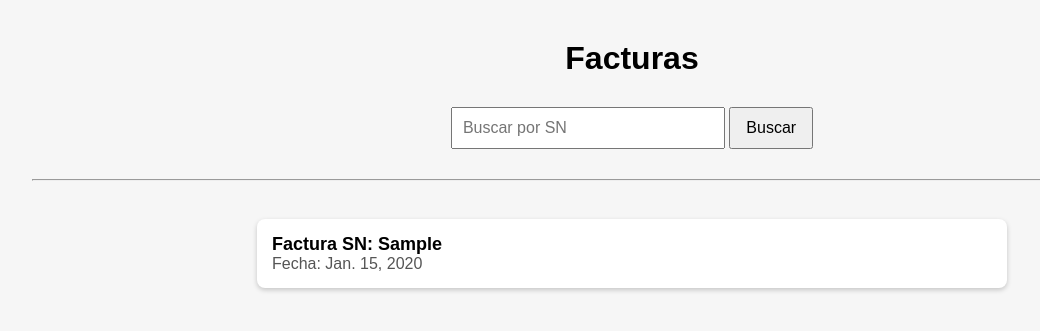
After one commit to LuisAlberto2002/Proyecto-Final-Servidores, a Django app: page /facturas/ in a window 1280 px wide. The commit adds this page. Shown: the top 331 px of the page, without its empty margins (8-1048 px from the left). Run offline with Django 5.2, Linux system fonts and the light colour scheme; tables that the repository leaves empty hold one stand-in row (values such as "Sample post").

Commit message:
storys de las facturas completados

```diff
--- a/Atlas_app/models.py
+++ b/Atlas_app/models.py
@@ -40,8 +40,9 @@ class Service_orders(models.Model):
 
 
 class Factures(models.Model):
+    sn = models.CharField(max_length=9,default='0000-0000')
     service_order= models.ForeignKey(Service_orders,on_delete=models.CASCADE)
-    monto = models.FloatField(default=0.0)
+    #monto = models.FloatField(default=0.0)
     fecha = models.DateField(auto_now_add=True)
     def __srt__(self):
-        return self.code
+        return self.sn
--- /dev/null
+++ b/Atlas_app/templates/facturas/facturaS.html
@@ -0,0 +1,88 @@
+<!DOCTYPE html>
+<html lang="es">
+<head>
+    <meta charset="UTF-8">
+    <title>Listado de Facturas</title>
+
+    <style>
+        body {
+            font-family: Arial, sans-serif;
+            margin: 40px;
+            background: #f6f6f6;
+        }
+
+        h1 {
+            text-align: center;
+            margin-bottom: 30px;
+        }
+
+        .search-container {
+            text-align: center;
+            margin-bottom: 30px;
+        }
+
+        .search-box {
+            padding: 10px;
+            width: 250px;
+            font-size: 16px;
+        }
+
+        .search-button {
+            padding: 10px 15px;
+            font-size: 16px;
+            cursor: pointer;
+        }
+
+        /* Estilo del "label" clickable */
+        .factura-card {
+            background: white;
+            padding: 15px;
+            margin: 12px auto;
+            width: 60%;
+            border-radius: 8px;
+            box-shadow: 0 2px 5px rgba(0,0,0,0.2);
+            cursor: pointer;
+            transition: 0.2s;
+        }
+
+        .factura-card:hover {
+            background: #f0f0f0;
+        }
+
+        .factura-sn {
+            font-weight: bold;
+            font-size: 18px;
+        }
+
+        .factura-date {
+            color: #555;
+        }
+    </style>
+
+</head>
+<body>
+
+    <h1>Facturas</h1>
+
+    <!-- Buscador -->
+    <div class="search-container">
+        <form action="{% url 'Buscar_factura' %}" method="get">
+            <input type="text" name="sn" class="search-box" placeholder="Buscar por SN">
+            <button type="submit" class="search-button">Buscar</button>
+        </form>
+    </div>
+
+    <hr><br>
+
+    <!-- Listado de facturas -->
+    {% for factura in facturas %}
+        <div class="factura-card" onclick="location.href='/facturasInfo/{{ factura.sn }}'">
+            <div class="factura-sn">Factura SN: {{ factura.sn }}</div>
+            <div class="factura-date">Fecha: {{ factura.fecha }}</div>
+        </div>
+    {% empty %}
+        <p style="text-align:center;">No hay facturas registradas.</p>
+    {% endfor %}
+
+</body>
+</html>
--- a/Atlas_app/urls.py
+++ b/Atlas_app/urls.py
@@ -12,8 +12,9 @@ router.register(r'factures', views.FacturesViewSet)
 # The API URLs are now determined automatically by the router
 urlpatterns = [
     path('', include(router.urls)),
-    path('facturaC/',views.CreateFactura, name='Facturas_create'),
-    path('facturasD/',views.DelFactura,name='Delete_factura'),
-    path("facturasS/",views.CheckFactura,name='InfoFactura'),
+    path('facturaC/',views.CreateFactura, name='Facturas_template'),
+    path('facturasD/<str:sn>/',views.DelFactura,name='Delete_factura'),
+    path('facturas/',views.CheckFactura,name='Buscar_factura'),
+    path('facturasInfo/<str:sn>/',views.Info_factura,name='Factura_info'),
 
 ]
--- a/Atlas_app/views.py
+++ b/Atlas_app/views.py
@@ -82,20 +82,34 @@ class FacturesViewSet(viewsets.ModelViewSet):
 
 #Devolver la informacion de la factura a partir de su code.
 
-def CheckFactura(request,code):
-    facturas = Factures.objects.get(code = code)
-    return render(request,'facturas/factura.html',{'facturas':facturas})
+def CheckFactura(request):
+    facturas = Factures.objects.all()
+    return render(request,'facturas/facturaS.html',{'facturas':facturas})
+
+def Info_factura(request,sn):
+    factura = Factures.objects.get(sn = sn)
+    return render(request,'facturas/infoF.html',{'factura':factura})
 
 #Crear la factura en base a un formulario
 
 def CreateFactura(request):
     orders = Service_orders.objects.all()
-    return render(request,'facturas/factura.html',{'ordenes':orders})
+
+    if request.method == 'POST':
+        #order_code = request.POST.get('code')
+        orden = get_object_or_404(Service_orders, code= request.POST.get('code'))
+        sn = request.POST.get('sn')
+        factura = Factures.objects.create(
+            sn=sn,
+            service_order=orden,
+        )
+        return redirect('/facturas/')
+    return render(request, 'facturas/facturaC.html', {'ordenes': orders})
 
 
+#Eliminar la factura a partir de su sn
 
-#Eliminar la factura a partir de su code
-
-def DelFactura(request):
-    factura = Factures.objects.delete(code = request.code)
-    return render(request,'facturas/factura.html')
+def DelFactura(request,sn):
+    factura = get_object_or_404(Factures,sn=sn)
+    factura.delete()
+    return redirect('/facturas/')
```
Also changed, not shown: Atlas_app/templates/facturas/facturaC.html (renamed from Atlas_app/templates/facturas/factura.html, +9 -10 lines), Atlas_app/templates/facturas/infoF.html (added, +115 -0 lines), Atlas_app/migrations/0004_factures_sn.py (added), Atlas_app/migrations/0005_remove_factures_monto.py (added).
